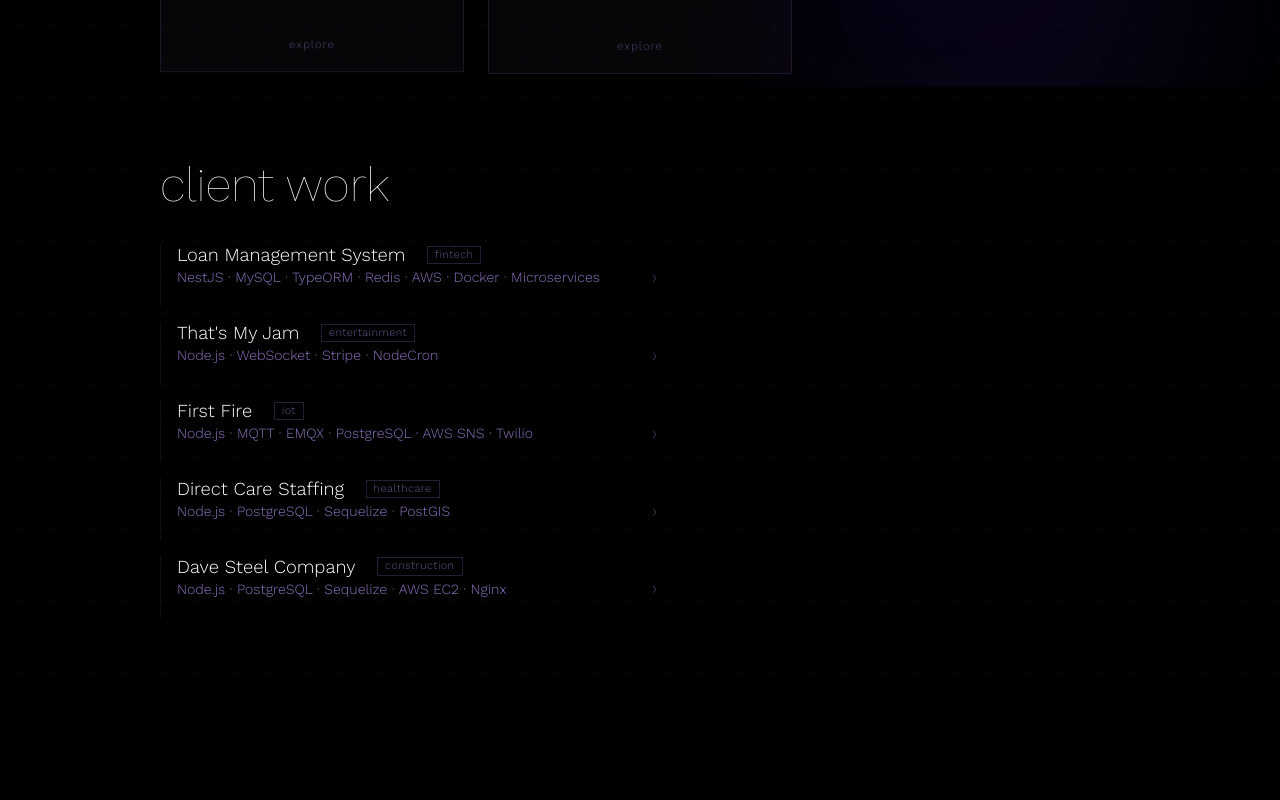
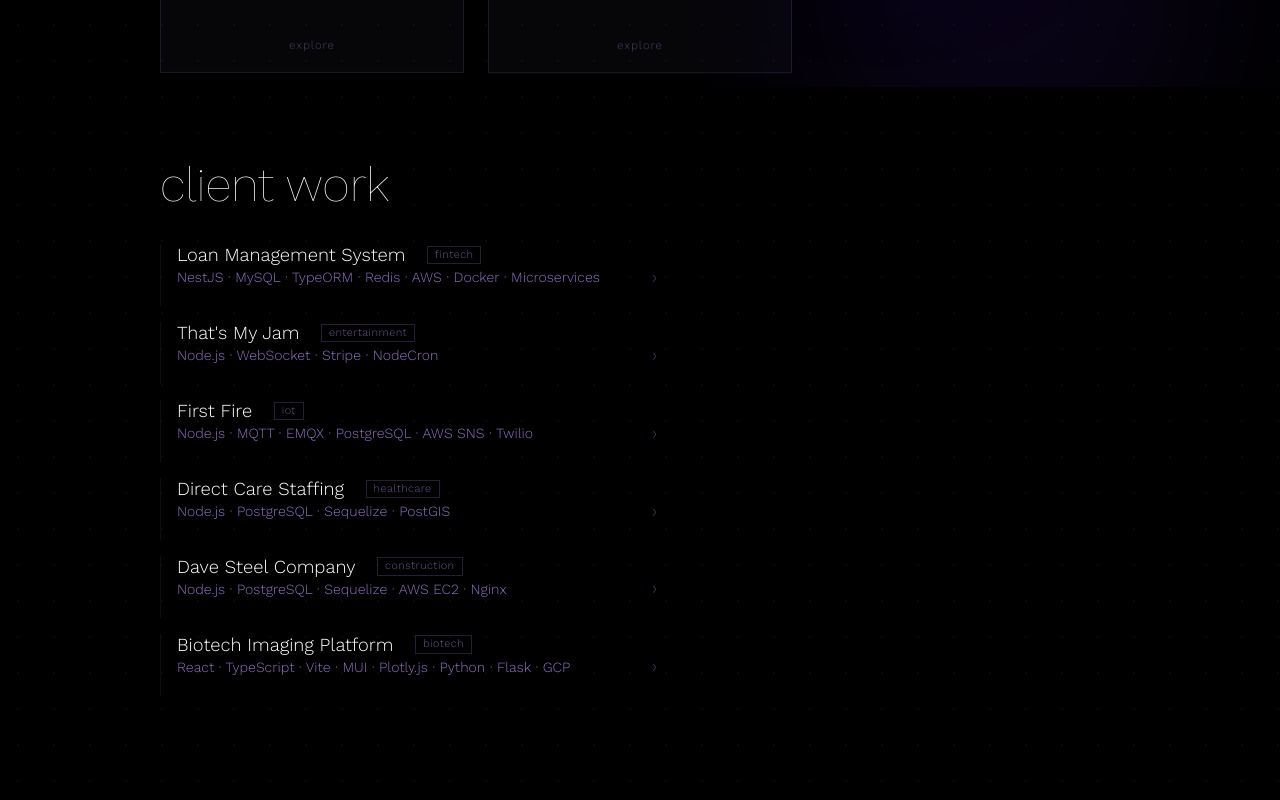
Before and after one commit to atypicalesper/atypicalesper.github.io, a Next.js app: page /work in a window 1280 px wide. Shown: the part 713-1513 px from the top of the page. Before the commit the page ends 1435 px from the top, so only its background shows below. Built offline with nearby package versions, Linux system fonts and the light colour scheme; no server answers.

Commit message:
feat: add biotech imaging platform to client work

```diff
--- a/src/app/work/WorkClient.jsx
+++ b/src/app/work/WorkClient.jsx
@@ -58,6 +58,17 @@ const professionalProjects = [
       'Refactored legacy modules and optimized database queries and indexing, achieving a 40% performance improvement.',
       'Integrated Tekla Structures with HRMS workflows to synchronize project assignments and approval pipelines.',
       'Deployed and maintained the application on AWS EC2, configuring Nginx for scalable and reliable production environments.',
+    ],
+  },
+  {
+    title: 'Biotech Imaging Platform',
+    domain: 'biotech',
+    tags: ['React', 'TypeScript', 'Vite', 'MUI', 'Plotly.js', 'Python', 'Flask', 'GCP'],
+    points: [
+      'Built a React 18 + TypeScript frontend for visualizing cell sorting and imaging data, migrated from Create React App to Vite for significantly faster builds and HMR.',
+      'Developed REST APIs using Python Flask, integrated with Google App Engine Flex, Cloud Endpoints, and Cloud Run for scalable cell data processing.',
+      'Implemented interactive biological data visualizations using a custom Plotly.js bundle, enabling researchers to explore large-scale imaging datasets with minimal bundle overhead.',
+      'Integrated Auth0 authentication and Datadog observability, enforcing secure access control and real-time performance monitoring across the platform.',
     ],
   },
 ];
```
